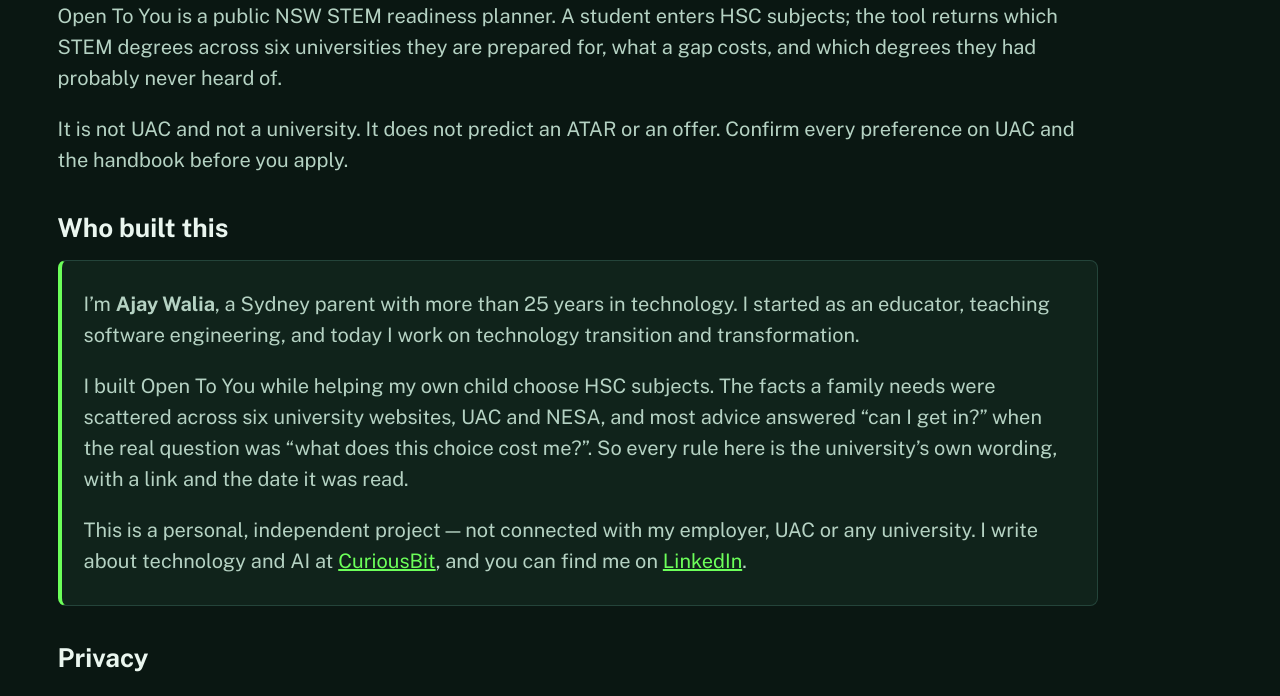
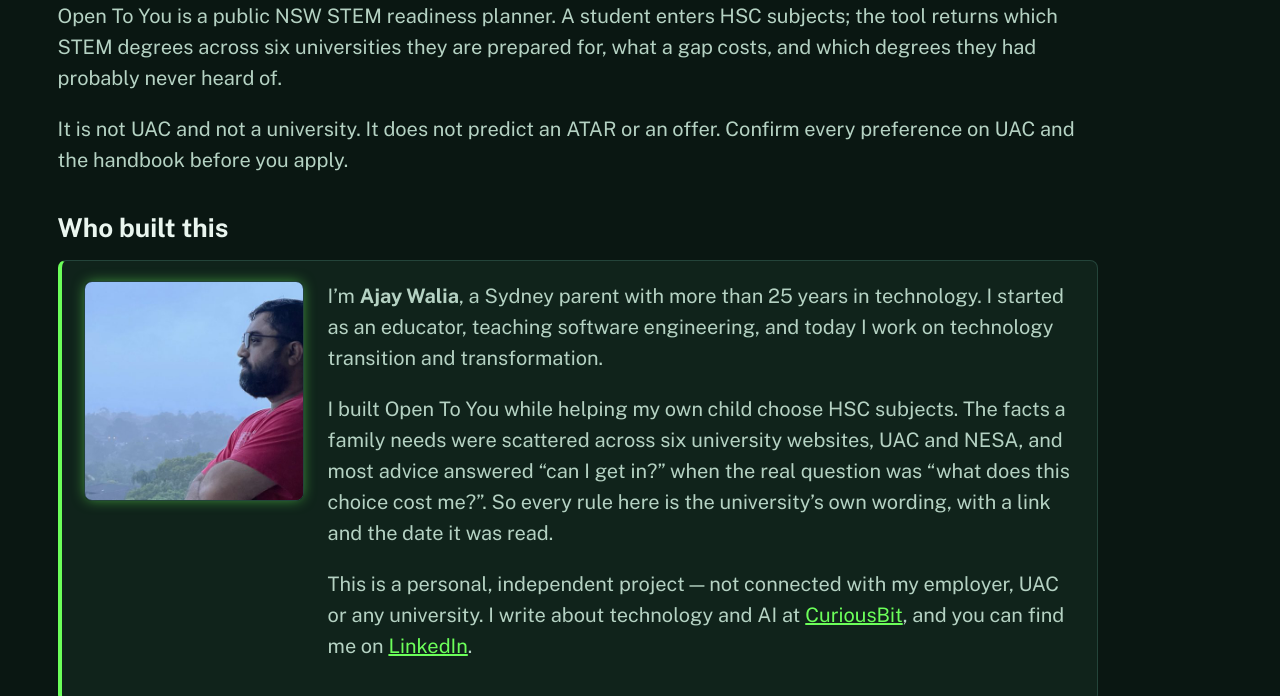
Before and after one commit to ibn-Battuta/PathtoUni, a plain HTML site: page about/index.html in a window 1280 px wide. Shown: the part 246-942 px from the top of the page. Drawn offline with Linux system fonts and the light colour scheme.

Commit message:
Publish site built from 30be69d

```diff
--- a/about/index.html
+++ b/about/index.html
@@ -45,9 +45,12 @@
     <p>It is not UAC and not a university. It does not predict an ATAR or an offer. Confirm every preference on UAC and the handbook before you apply.</p>
     <h2>Who built this</h2>
     <div class="builder">
+      <img class="builder-photo" src="../img/ajay-walia.jpg" width="240" height="240" alt="Ajay Walia, looking out over a misty Sydney suburb" loading="lazy">
+      <div class="builder-text">
       <p>I’m <b>Ajay Walia</b>, a Sydney parent with more than 25 years in technology. I started as an educator, teaching software engineering, and today I work on technology transition and transformation.</p>
       <p>I built Open To You while helping my own child choose HSC subjects. The facts a family needs were scattered across six university websites, UAC and NESA, and most advice answered “can I get in?” when the real question was “what does this choice cost me?”. So every rule here is the university’s own wording, with a link and the date it was read.</p>
       <p>This is a personal, independent project — not connected with my employer, UAC or any university. I write about technology and AI at <a href="https://curiousbit.netlify.app/" rel="noopener">CuriousBit</a>, and you can find me on <a href="https://www.linkedin.com/in/ajay-walia-8b066a1b/" rel="noopener">LinkedIn</a>.</p>
+      </div>
     </div>
     <h2>Privacy</h2>
     <p>There is no account and no server-side profile. Your subject list lives in the <b>hash fragment</b> of the results URL — the part after <span class="mono">#</span>. Browsers do not send that fragment to the server. That is why the address is shareable (a careers adviser can paste it) without our logs ever seeing your subjects. The only thing this site keeps in the browser is your colour-theme choice (<span class="mono">oty-theme</span>); it never leaves the device, it is not in the shareable link, and clearing site data removes it.</p>
--- a/site.css
+++ b/site.css
@@ -800,5 +800,8 @@
 .dates .dates-help .faq summary{padding:.55rem .85rem; font-size:.95rem}
 .dates .dates-help .faq p{padding:.6rem .85rem .75rem; font-size:.93rem}
 /* About: who built this. */
-.builder{background:var(--surface); border:1px solid var(--rule); border-left:4px solid var(--accent); border-radius:8px; padding:.4rem 1.1rem; margin:.6rem 0 1.4rem; max-width:52rem}
+.builder{background:var(--surface); border:1px solid var(--rule); border-left:4px solid var(--accent); border-radius:8px; padding:1rem 1.1rem; margin:.6rem 0 1.4rem; max-width:60rem; display:flex; gap:1.2rem; align-items:flex-start}
+.builder-photo{width:11rem; height:11rem; flex:none; border-radius:8px; object-fit:cover; border:1px solid var(--rule); box-shadow:var(--glow-box, none)}
+.builder-text p:first-child{margin-top:0}
+@media (max-width: 40rem){ .builder{flex-direction:column} .builder-photo{width:8rem; height:8rem} }
 .builder p{color:var(--ink-2)}
```
Also changed, not shown: img/ajay-walia.jpg (added).
